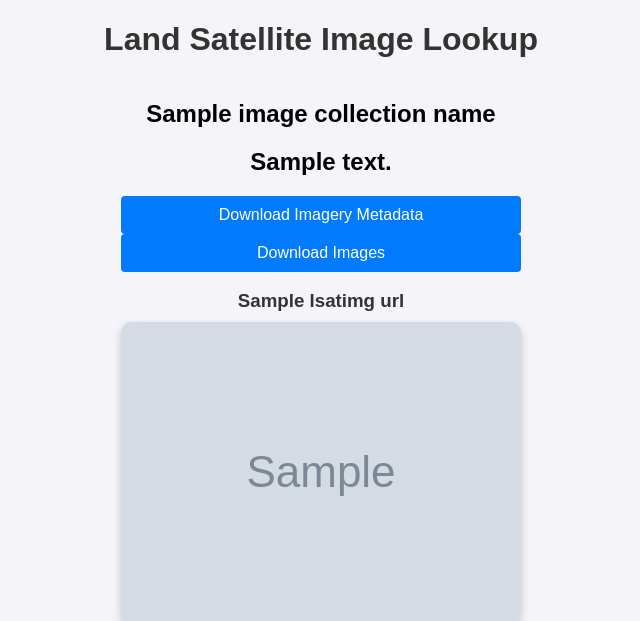
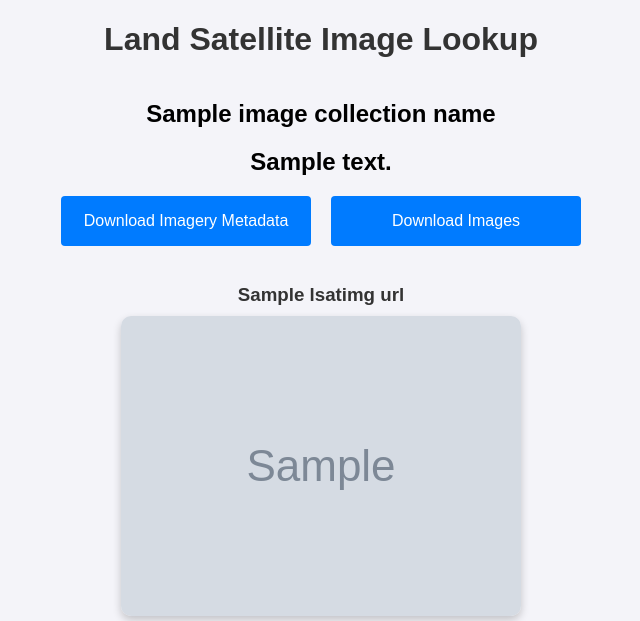
Before and after one commit to matvm1/landsat_imagery, a Flask app: template app/templates/city_center.html in a window 1280 px wide. Shown: the top 621 px of the page, without its empty margins (319-959 px from the left). Run offline with Flask 3, Linux system fonts and the light colour scheme; the template is opened without the code that fills it: most values are stand-ins (such as "Sample title", 1, 10 or a date in 2020); grey boxes marked "Sample" are stand-in pictures.

Commit message:
Stylized buttons rendered in template city_center.html

```diff
--- a/app/static/styles/gallery.css
+++ b/app/static/styles/gallery.css
@@ -27,3 +27,23 @@ h3 {
 .gallery img:hover {
     transform: scale(1.05);
 }
+.btn-container{
+    display:flex;
+    justify-content:center;
+    gap:20px;
+    margin:20px 0;
+}
+.btn-container form{
+    flex:none;
+}
+.btn-container button{
+    width:250px;
+    max-width:20vw;
+    min-width:150px;
+    height:50px;
+    display:flex;
+    align-items:center;
+    justify-content:center;
+    text-align:center;
+    white-space:nowrap;
+}
--- a/app/templates/city_center.html
+++ b/app/templates/city_center.html
@@ -9,12 +9,14 @@
 {% block content %}
     <h2>{{ image_collection_name }}</h2>
     <h2>{{ address }}</h2>
-    <form action="/download_lsatimg_info" method="GET">
-        <button id="download_lsatimg_info_btn" type="submit">Download Imagery Metadata</button>
-    </form>
-    <form action="/download_lsatimg_images" method="GET">
-        <button id="download_lsatimg_info_btn" type="submit">Download Images</button>
-    </form>
+    <div class="btn-container">
+        <form action="/download_lsatimg_info" method="GET">
+            <button type="submit">Download Imagery Metadata</button>
+        </form>
+        <form action="/download_lsatimg_images" method="GET">
+            <button type="submit">Download Images</button>
+        </form>
+    </div>
     <div class="gallery">
         {% for combination_name, url in lsatimg_urls.items() %}
             <div>
```
